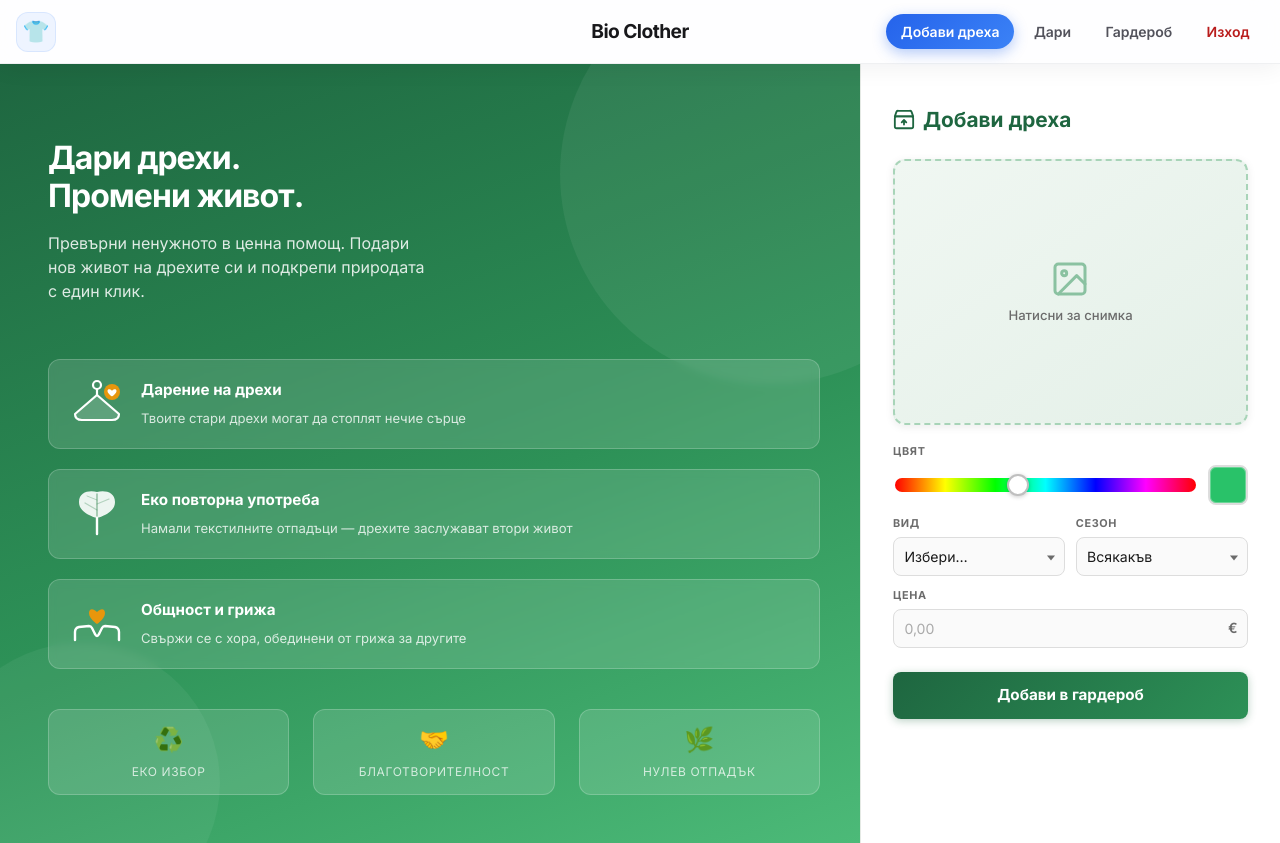
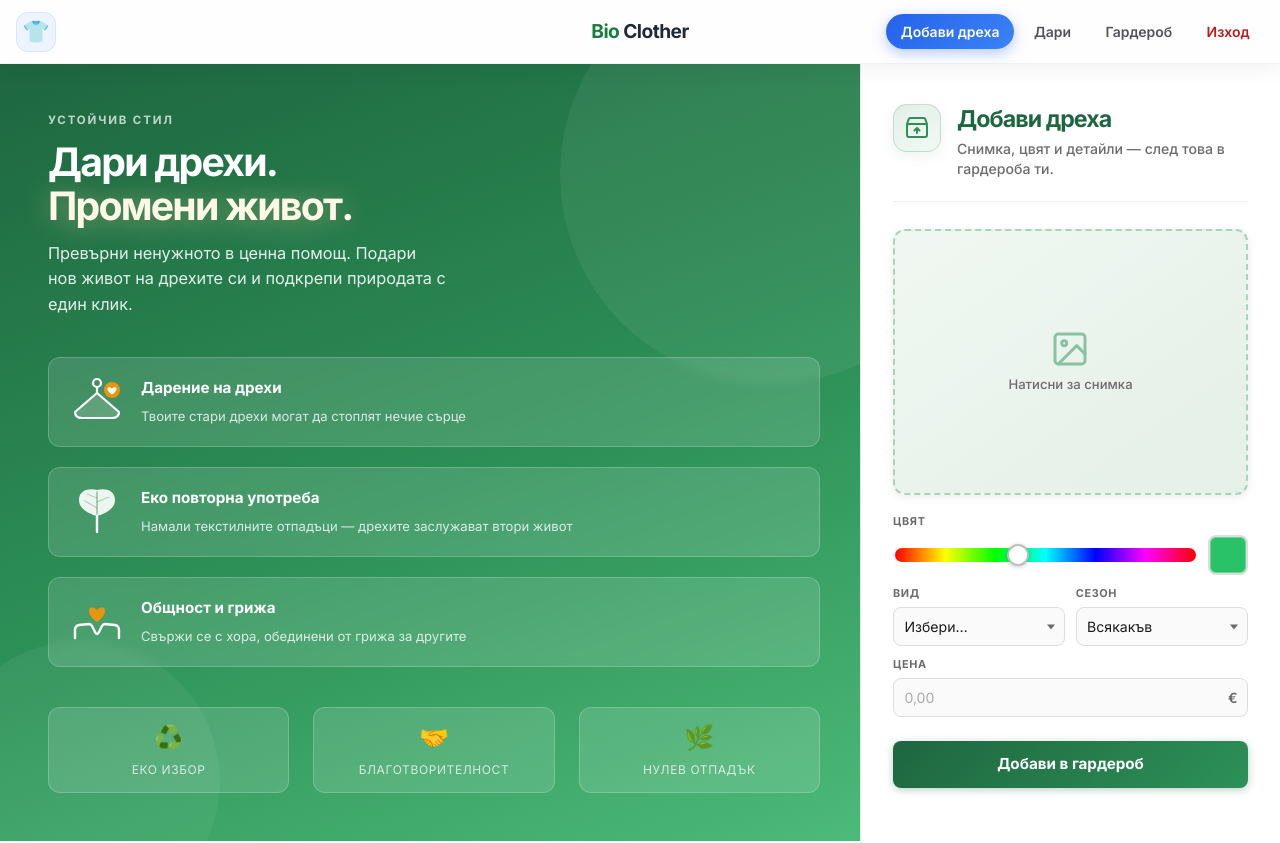
Before and after one commit to Choleto/BZMNM, a Flask app: page /home in a window 1280 px wide. Run offline with Flask 3, Linux system fonts and the light colour scheme; the visitor is signed in with stand-in values (Sample User, id 1).

Commit message:
Title upgrade

```diff
--- a/static/app_header.css
+++ b/static/app_header.css
@@ -58,13 +58,21 @@
     font-size: 1.2rem;
     font-weight: 700;
     letter-spacing: -0.03em;
-    color: #18181b;
+    color: #1e293b;
     text-decoration: none;
     white-space: nowrap;
 }
 
+.bc-navbar__brand-em {
+    color: #15803d;
+}
+
 .bc-navbar__brand:hover {
-    color: #2563eb;
+    color: #0f172a;
+}
+
+.bc-navbar__brand:hover .bc-navbar__brand-em {
+    color: #14532d;
 }
 
 .bc-navbar__toggle {
--- a/static/home.css
+++ b/static/home.css
@@ -60,17 +60,33 @@
     position: relative;
     z-index: 1;
 }
-.panel-headline h2 {
-    font-size: 2rem;
+.panel-headline__kicker {
+    margin: 0 0 0.65rem;
+    font-size: 0.72rem;
     font-weight: 700;
-    line-height: 1.2;
-    letter-spacing: -0.03em;
-    margin-bottom: 0.6rem;
+    letter-spacing: 0.16em;
+    text-transform: uppercase;
+    color: rgba(255, 255, 255, 0.72);
 }
-.panel-headline p {
-    font-size: 1rem;
-    opacity: 0.85;
-    max-width: 380px;
+.panel-headline__title {
+    margin: 0 0 0.85rem;
+    font-size: clamp(1.85rem, 3.2vw, 2.45rem);
+    font-weight: 800;
+    line-height: 1.12;
+    letter-spacing: -0.045em;
+    text-wrap: balance;
+}
+.panel-headline__accent {
+    display: inline-block;
+    color: #fff8e6;
+    text-shadow: 0 2px 28px rgba(255, 220, 160, 0.45);
+}
+.panel-headline__lead {
+    margin: 0;
+    font-size: 1.02rem;
+    line-height: 1.55;
+    opacity: 0.88;
+    max-width: 400px;
 }
 
 /* Карти с икони и кратък текст */
@@ -147,15 +163,49 @@
 }
 
 .form-title {
-    font-size: 1.3rem;
-    font-weight: 700;
-    color: var(--green-dark);
-    margin-bottom: 1.5rem;
+    margin: 0 0 1.65rem;
+    padding-bottom: 1.35rem;
+    display: flex;
+    align-items: flex-start;
+    gap: 1rem;
+    border-bottom: 1px solid rgba(30, 102, 64, 0.1);
+}
+.form-title__icon {
+    flex-shrink: 0;
     display: flex;
     align-items: center;
-    gap: 0.5rem;
+    justify-content: center;
+    width: 48px;
+    height: 48px;
+    border-radius: 14px;
+    color: var(--green-mid);
+    background: linear-gradient(155deg, rgba(45, 145, 87, 0.14) 0%, rgba(45, 145, 87, 0.06) 100%);
+    border: 1px solid rgba(45, 145, 87, 0.22);
+    box-shadow: 0 4px 14px rgba(30, 102, 64, 0.08);
 }
-.form-title svg { width: 22px; height: 22px; }
+.form-title__icon svg {
+    width: 24px;
+    height: 24px;
+}
+.form-title__text {
+    min-width: 0;
+    padding-top: 0.1rem;
+}
+.form-title__heading {
+    margin: 0 0 0.35rem;
+    font-size: clamp(1.25rem, 2.5vw, 1.45rem);
+    font-weight: 800;
+    letter-spacing: -0.04em;
+    line-height: 1.2;
+    color: var(--green-dark);
+}
+.form-title__sub {
+    margin: 0;
+    font-size: 0.88rem;
+    line-height: 1.45;
+    font-weight: 500;
+    color: var(--muted);
+}
 
 .flash-list {
     list-style: none;
--- a/templates/chat.html
+++ b/templates/chat.html
@@ -30,7 +30,7 @@
                 <a href="{{ url_for('home') }}" class="bc-navbar__logo" title="Начало" aria-label="Начало">👕</a>
             </div>
             <!-- Централно име на приложението -->
-            <a href="{{ url_for('home') }}" class="bc-navbar__brand">Bio Clother</a>
+            <a href="{{ url_for('home') }}" class="bc-navbar__brand"><span class="bc-navbar__brand-em">Bio</span> Clother</a>
             <!-- Основни връзки в навигацията -->
             <nav class="bc-navbar__menu" id="bcNavMenu" aria-label="Основна навигация">
                 <div class="bc-navbar__links">
--- a/templates/home.html
+++ b/templates/home.html
@@ -20,8 +20,9 @@
         <div class="info-panel">
 
             <div class="panel-headline">
-                <h2>Дари дрехи.<br>Промени живот.</h2>
-                <p>Превърни ненужното в ценна помощ. Подари нов живот на дрехите си и подкрепи природата с един клик.</p>
+                <p class="panel-headline__kicker">Устойчив стил</p>
+                <h2 class="panel-headline__title">Дари дрехи.<br><span class="panel-headline__accent">Промени живот.</span></h2>
+                <p class="panel-headline__lead">Превърни ненужното в ценна помощ. Подари нов живот на дрехите си и подкрепи природата с един клик.</p>
             </div>
 
             <div class="illus-grid">
@@ -131,14 +132,19 @@
                 {% endif %}
             {% endwith %}
 
-            <div class="form-title">
+            <header class="form-title">
+                <span class="form-title__icon" aria-hidden="true">
                     <svg viewBox="0 0 24 24" fill="none" stroke="currentColor" stroke-width="2" stroke-linecap="round" stroke-linejoin="round">
                         <path d="M20.38 3.46A2 2 0 0 0 18 2H6a2 2 0 0 0-2.38 1.46L2 8h20l-1.62-4.54z"/>
                         <rect x="2" y="8" width="20" height="13" rx="2"/>
                         <path d="M12 12v5M9.5 14.5 12 12l2.5 2.5"/>
                     </svg>
-                Добави дреха
+                </span>
+                <div class="form-title__text">
+                    <h2 class="form-title__heading">Добави дреха</h2>
+                    <p class="form-title__sub">Снимка, цвят и детайли — след това в гардероба ти.</p>
                 </div>
+            </header>
 
             <!-- enctype за качване на файлове; action е маршрутът upload в app.py -->
             <form id="add-clothes" method="post" action="{{ url_for('upload') }}" enctype="multipart/form-data">
--- a/templates/includes/app_header.html
+++ b/templates/includes/app_header.html
@@ -10,7 +10,7 @@
             <a href="{% if session.get('user_id') %}{{ url_for('home') }}{% else %}{{ url_for('login') }}{% endif %}" class="bc-navbar__logo" title="Начало" aria-label="Начало">👕</a>
         </div>
 
-        <a href="{% if session.get('user_id') %}{{ url_for('home') }}{% else %}{{ url_for('login') }}{% endif %}" class="bc-navbar__brand">Bio Clother</a>
+        <a href="{% if session.get('user_id') %}{{ url_for('home') }}{% else %}{{ url_for('login') }}{% endif %}" class="bc-navbar__brand"><span class="bc-navbar__brand-em">Bio</span> Clother</a>
 
         <nav class="bc-navbar__menu" id="bcNavMenu" aria-label="Основна навигация">
             <div class="bc-navbar__links">
```
Lines whose indentation alone changed are shown as unchanged.
